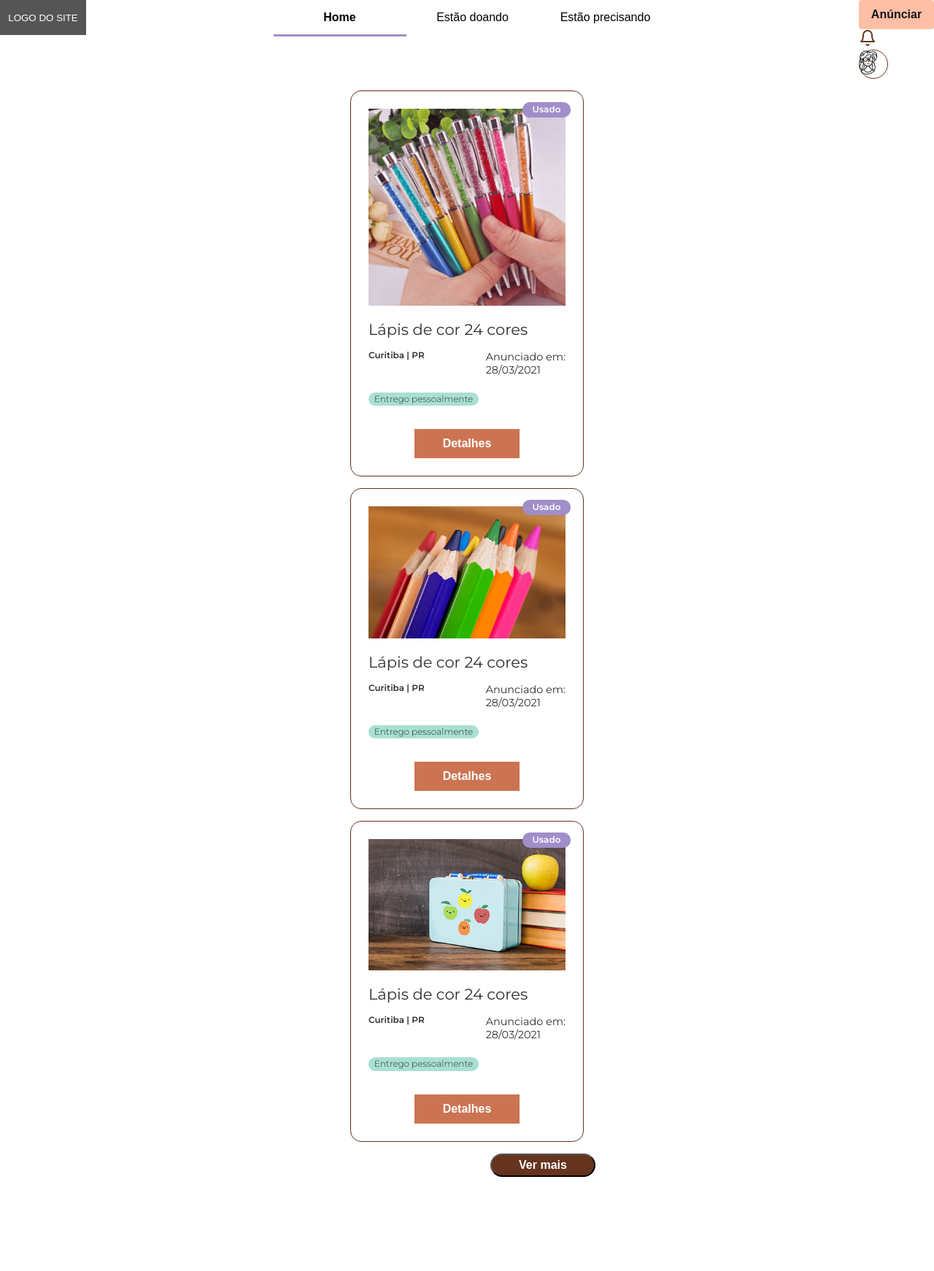
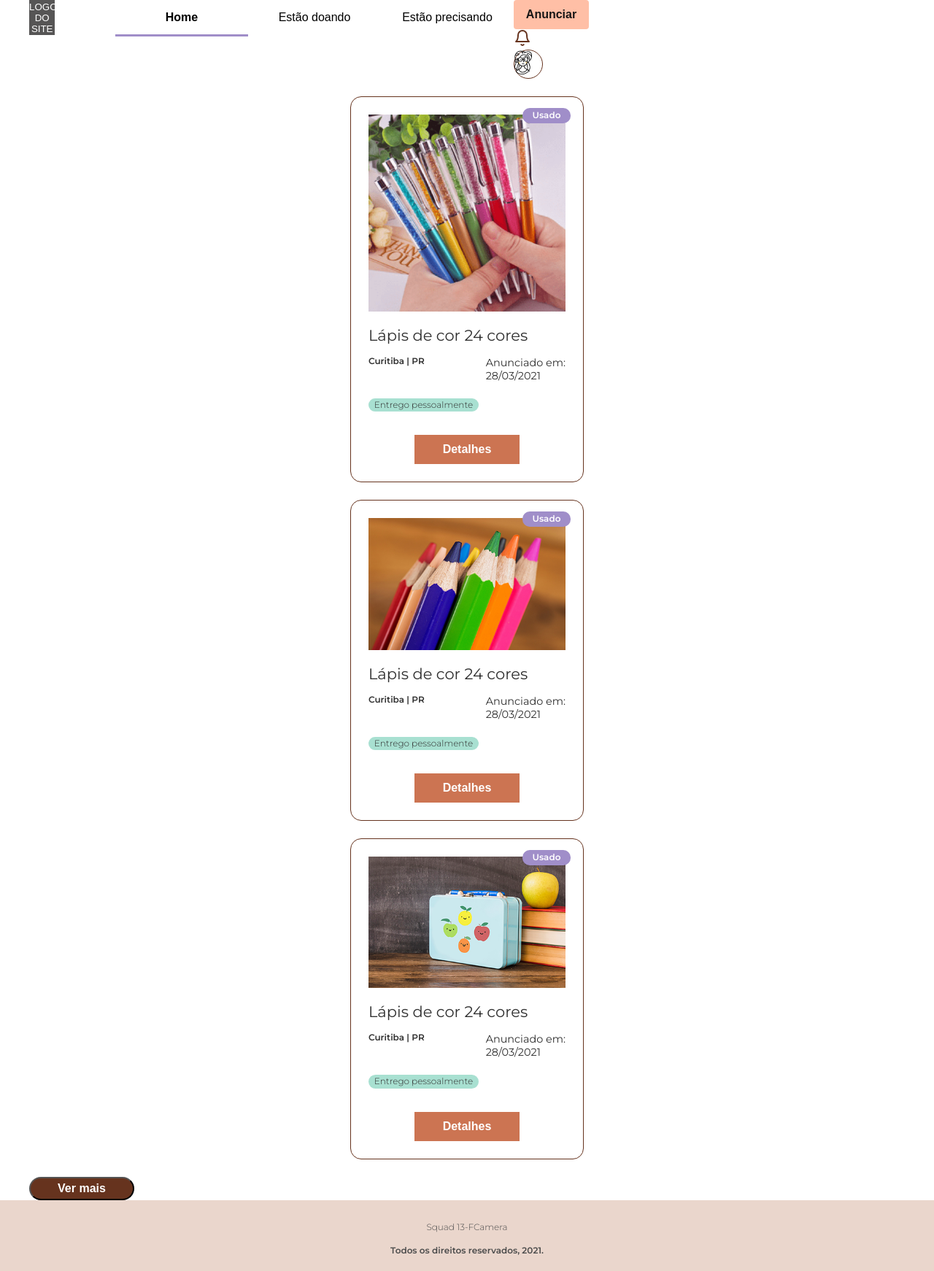
Before and after one commit to FCamara-Squad13/Mobile, a React (Create React App) app: page /teste in a window 1280 px wide. Shown: the whole page at 73% size. Before the commit the page ends 1613 px from the top, so only its background shows below. Built offline with nearby package versions, Linux system fonts and the light colour scheme.

Commit message:
Work on CSS

```diff
--- a/src/components/ButtonVerMais/style.css
+++ b/src/components/ButtonVerMais/style.css
@@ -1,6 +1,5 @@
 .buttonMoreView {
   margin: 0 auto;
-  margin-left: 50%;
 }
 
 .more-view-button {
--- a/src/components/Footer/index.tsx
+++ b/src/components/Footer/index.tsx
@@ -7,7 +7,9 @@ const Footer: React.FC = () => {
       <div className="container">
         <div className="footer-content">
           <h3 className="footer__title1">Squad 13-FCamera</h3>
-          <h3 className="footer__title2">Todos os direitos reservados,2021.</h3>
+          <h3 className="footer__title2">
+            Todos os direitos reservados, 2021.
+          </h3>
         </div>
       </div>
     </footer>
--- a/src/components/Hero/style.css
+++ b/src/components/Hero/style.css
@@ -1,12 +1,6 @@
 .hero {
   background-image: url(../../assets/Rectangle_1.png);
   background-repeat: cover;
-}
-
-.container {
-  width: 90%;
-  max-width: 1200px;
-  margin: 0 auto;
 }
 
 .title {
--- a/src/components/HomeCard/style.css
+++ b/src/components/HomeCard/style.css
@@ -1,7 +1,7 @@
 .home-card {
   width: 90%;
   max-width: 320px;
-  margin: 1rem auto;
+  margin: 1.5em auto;
   padding: 24px;
   border: 1px solid var(--color-peach-darker);
   border-radius: 15px;
--- a/src/components/Navbar/index.tsx
+++ b/src/components/Navbar/index.tsx
@@ -5,7 +5,9 @@ import profile from "../../assets/avatar.png";
 
 const Navbar: React.FC = () => {
   return (
-    <nav className="nav">
+    <nav className="navbar">
+      <div className="container">
+        <div className="navbar-content">
           <div>
             <button type="button" className="logo" placeholder="LOGO DO SITE">
               LOGO DO SITE
@@ -25,7 +27,7 @@ const Navbar: React.FC = () => {
           <div className="user-actions">
             <div className="announce">
               <button type="button" className="btnAnnounce">
-            Anúnciar
+                Anunciar
               </button>
             </div>
             <div className="iconNotification">
@@ -41,6 +43,8 @@ const Navbar: React.FC = () => {
               />
             </div>
           </div>
+        </div>
+      </div>
     </nav>
   );
 };
--- a/src/components/Navbar/style.css
+++ b/src/components/Navbar/style.css
@@ -1,12 +1,18 @@
+.navbar-content {
+  display: flex;
+  width: 100%;
+}
+
 .logo {
   color: white;
   background-color: #565555;
   width: 118px;
+  max-width: 30%;
   height: 48px;
   font-weight: 400;
   text-align: center;
   line-height: 15px;
-  border: 0px;
+  border: none;
 }
 
 .home,
@@ -43,11 +49,6 @@
   color: #161616;
 }
 
-.nav {
-  display: flex;
-  justify-content: space-between;
-}
-
 .iconNotification {
   color: #66331e;
 }
--- a/src/index.css
+++ b/src/index.css
@@ -21,6 +21,7 @@ body {
 }
 
 .container {
-  width: 90%;
+  width: 100%;
   max-width: 1200px;
+  margin: 0 auto;
 }
--- a/src/pages/Teste/index.tsx
+++ b/src/pages/Teste/index.tsx
@@ -4,6 +4,7 @@ import "./style.css";
 import CardHolder from "../../components/CardHolder";
 import ButtonVerMais from "../../components/ButtonVerMais";
 import Navbar from "../../components/Navbar";
+import Footer from "../../components/Footer";
 
 const Teste: React.FC = () => {
   return (
@@ -11,6 +12,7 @@ const Teste: React.FC = () => {
       <Navbar />
       <CardHolder />
       <ButtonVerMais />
+      <Footer />
     </>
   );
 };
```
Lines whose indentation alone changed are shown as unchanged.
